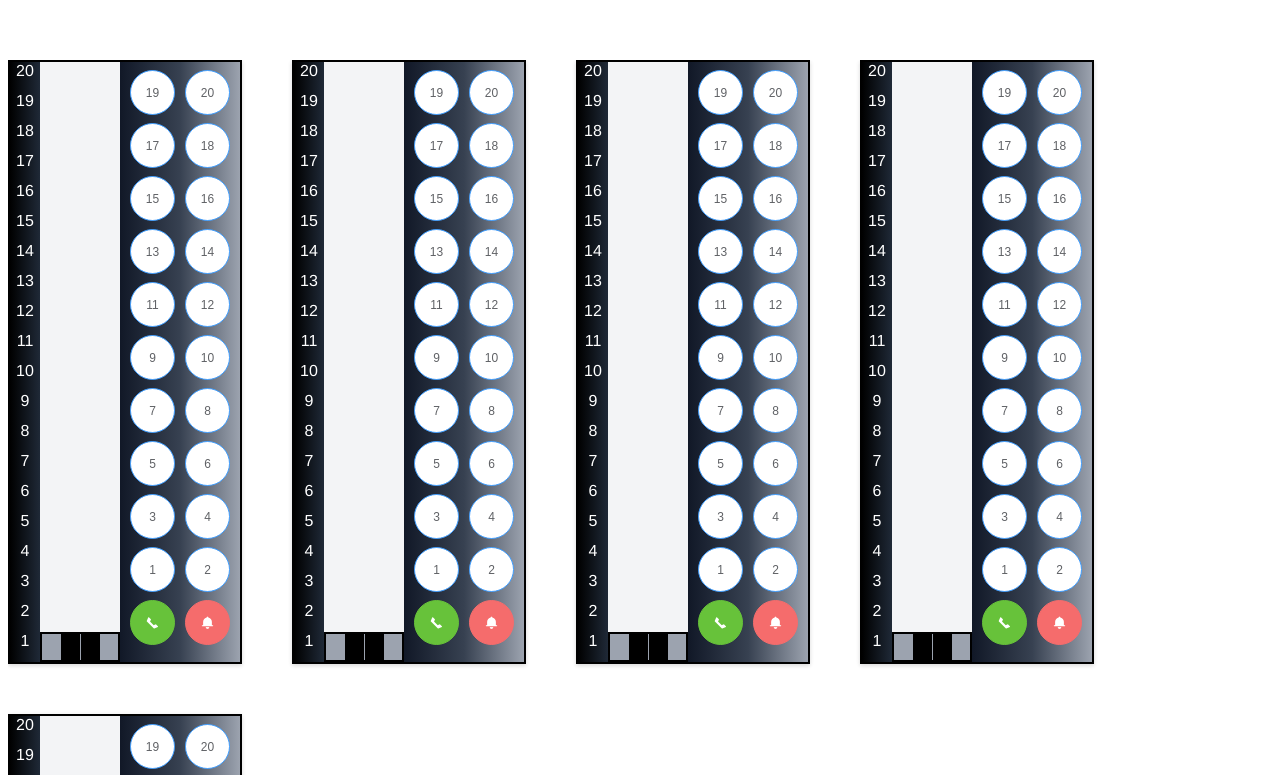
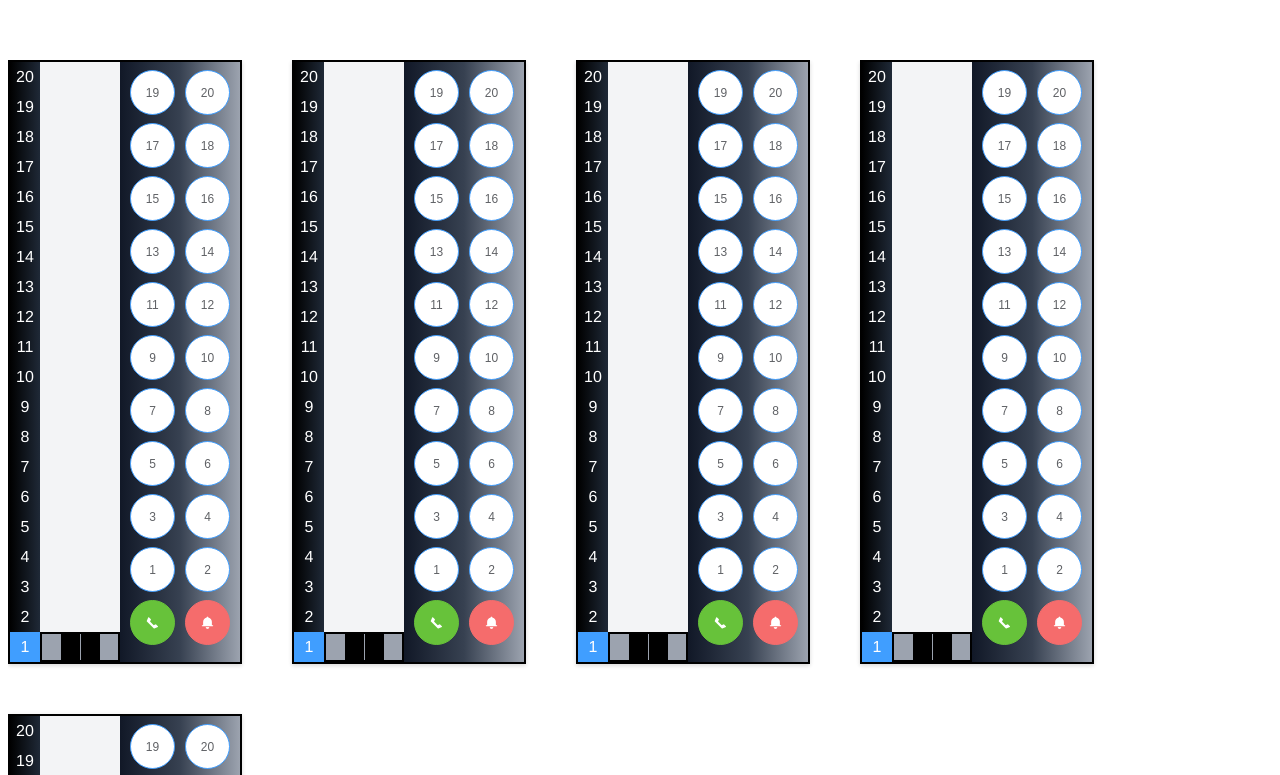
Before and after one commit to xmx-521/OSProject1-Elevator, a Vue app: page / in a window 1280 px wide. Shown: the top 775 px of the page. Built offline with nearby package versions, Linux system fonts and the light colour scheme.

Commit message:
add new feature

```diff
--- a/src/components/Elevator.vue
+++ b/src/components/Elevator.vue
@@ -2,7 +2,9 @@
     <div></div>
     <div class="bg-gray-100 shadow-2xl elevatorInside left">
         <div class="elevatorBoarderLeft left">
-            <div v-for="count in this.floorNum" :key="count" class="floorNumber">{{this.floorNum+1-count}}</div>
+            <div v-for="count in this.floorNum" :key="count" class="floorNumber"
+                :class="numberBackground(this.floorNum+1-count)">
+                {{this.floorNum+1-count}}</div>
         </div>
         <div class="floor left bg-gray-400">
             <div class="door left left-door"></div>
@@ -11,7 +13,7 @@
         <div class="elevatorBoarderRight right">
             <div v-for="count in this.floorNum/2" :key="count">
                 <el-button v-for="count2 in 2" :key="count2" size="mini" type="primary"
-                    :class="buttonBackground[this.floorNum+count2-count*2-1]" circle
+                    :class="buttonBackground(this.floorNum+count2-count*2-1)" circle
                     @click="selectFloor(this.floorNum+count2-count*2,$event)">{{this.floorNum+count2-count*2}}
                 </el-button>
             </div>
@@ -40,8 +42,7 @@
                 topGapNumber: 570,
                 doorGapNumber: 18.5,
                 selectedFloor: [...Array(20)].map(() => false),
-                moveDirection: 1,
-                buttonBackground: [...Array(20)].map(() => "white")
+                moveDirection: 1
             }
         },
         computed: {
@@ -72,11 +73,9 @@
                 this.clickHandler(event)
                 if (this.isBusy === false) {
                     this.selectedFloor[floor - 1] = true;
-                    this.buttonBackground[floor - 1] = "blue";
                     this.moveOneFloor();
                 } else {
                     this.selectedFloor[floor - 1] = true;
-                    this.buttonBackground[floor - 1] = "blue";
                 }
             },
 
@@ -159,7 +158,6 @@
                         if (this.doorGapNumber >= 18.5) {
                             clearInterval(vueTimer);
                             this.selectedFloor[this.currentFloor - 1] = false
-                            this.buttonBackground[this.currentFloor - 1] = "white"
                             if (this.isBusy === false) {
                                 return;
                             } else {
@@ -178,6 +176,14 @@
                     target = evt.target.parentNode;
                 }
                 target.blur();
+            },
+
+            buttonBackground(position) {
+                return this.selectedFloor[position] === false ? "white" : "blue"
+            },
+
+            numberBackground(floor) {
+                return this.currentFloor === floor ? "blue" : "bogus"
             }
         }
     }
@@ -256,7 +262,11 @@
         color: white;
         font-size: 16px;
         text-align: center;
-        line-height: center;
+        line-height: 30px;
+    }
+
+    .bogus {
+        background-color: unset;
     }
 
     .el-button,
@@ -295,5 +305,7 @@
         color: #606266
     }
 
-    .indicateLight {}
+    /* .indicateLight {
+        background-color: ;
+    } */
 </style>
```
Also changed, not shown: 7 other files (tests, documents, lock files or other folders).
